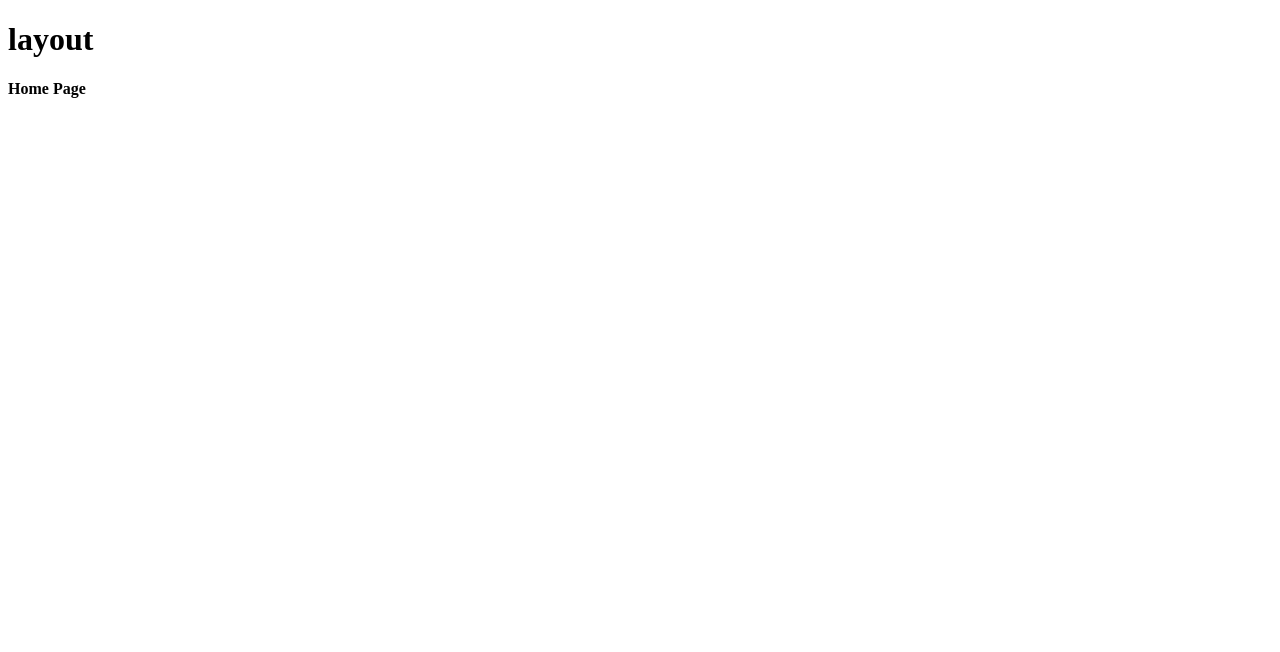
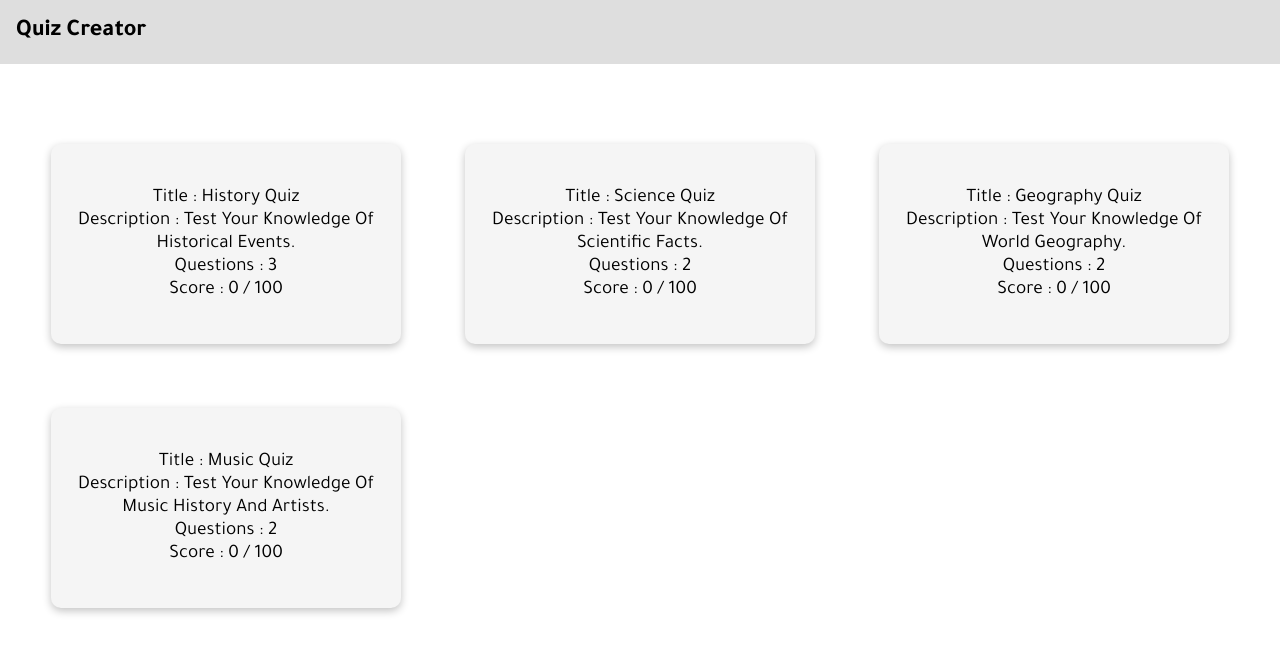
Before and after one commit to AbdoMoh96/quiz_creator, a React (Vite) app: page /home in a window 1280 px wide. Shown: the top 652 px of the page. Built offline with nearby package versions, Linux system fonts and the light colour scheme.

Commit message:
added basic quizzes read
added basic quizzes read

```diff
--- a/index.html
+++ b/index.html
@@ -7,7 +7,7 @@
     <title>Quize App</title>
   </head>
   <body>
-    <div id="root"></div>
+    <main id="root"></main>
     <script type="module" src="/src/main.tsx"></script>
     <noscript>This app requires javascript to work.</noscript>
   </body>
--- a/package.json
+++ b/package.json
@@ -18,7 +18,8 @@
     "react-dom": "^18.2.0",
     "react-redux": "^8.1.2",
     "react-router-dom": "^6.16.0",
-    "sort-by": "^1.2.0"
+    "sort-by": "^1.2.0",
+    "styled-components": "^6.0.8"
   },
   "devDependencies": {
     "@types/node": "^20.7.1",
@@ -30,6 +31,7 @@
     "eslint": "^8.45.0",
     "eslint-plugin-react-hooks": "^4.6.0",
     "eslint-plugin-react-refresh": "^0.4.3",
+    "sass": "^1.68.0",
     "typescript": "^5.0.2",
     "vite": "^4.4.5"
   }
--- /dev/null
+++ b/src/Layout/Assets/scss/index.scss
@@ -0,0 +1,13 @@
+@import url('https://fonts.googleapis.com/css2?family=Tajawal:wght@200;300;400;500;700;800;900&display=swap');
+
+
+* {
+  margin: 0;
+  padding: 0;
+  box-sizing: border-box;
+  font-family: 'Tajawal', sans-serif;
+}
+
+main {
+  min-height: 100vw;
+}
--- /dev/null
+++ b/src/Layout/Components/TopNav/Components/TopNavContainer.tsx
@@ -0,0 +1,21 @@
+import styled from "styled-components";
+
+
+const TopNavContainer = styled.nav`
+  height: 4rem;
+  background-color: #dedede;
+  display: flex;
+  justify-content: space-between;
+  align-items: center;
+
+  .app_logo {
+    padding: 0 1rem;
+    font-size: 1.5rem;
+    font-weight: 700;
+    text-transform: capitalize;
+  }
+
+`;
+
+
+export default TopNavContainer;
--- /dev/null
+++ b/src/Layout/Components/TopNav/TopNav.tsx
@@ -0,0 +1,17 @@
+import React from 'react';
+import TopNavContainer from "@/Layout/Components/TopNav/Components/TopNavContainer.tsx";
+
+
+interface propTypes {
+}
+
+const TopNav: React.FC<propTypes> = () => {
+
+    return (
+        <TopNavContainer>
+            <span className='app_logo'>quiz creator</span>
+        </TopNavContainer>
+    );
+};
+
+export default TopNav;
--- /dev/null
+++ b/src/Layout/Components/TopNav/index.ts
@@ -0,0 +1 @@
+export {default} from './TopNav.tsx';
--- a/src/Layout/Layout.tsx
+++ b/src/Layout/Layout.tsx
@@ -1,17 +1,19 @@
 import React from 'react';
+import '@/Layout/Assets/scss/index.scss';
+import TopNav from "@/Layout/Components/TopNav";
 
 interface propTypes {
     children: JSX.Element | JSX.Element[] | undefined
 }
 
-const Layout : React.FC<propTypes> = ({children}) => {
+const Layout: React.FC<propTypes> = ({children}) => {
 
 
     return (
-        <div>
-            <h1>layout</h1>
+        <>
+            <TopNav/>
             {children}
-        </div>
+        </>
     );
 };
 
--- /dev/null
+++ b/src/Pages/HomePage/Components/Card/Card.tsx
@@ -0,0 +1,23 @@
+import React from 'react';
+import {Quiz} from "@/Types/QuizType.ts";
+
+
+interface propTypes {
+    quiz: Quiz
+}
+
+
+const Card: React.FC<propTypes> = ({quiz}) => {
+
+
+    return (
+        <div className='card'>
+            <span>title : {quiz.title}</span>
+            <span>description : {quiz.description}</span>
+            <span>questions : {quiz.questions_answers.length} </span>
+            <span>score : {quiz.score ?? 0} / 100 </span>
+        </div>
+    );
+};
+
+export default Card;
--- /dev/null
+++ b/src/Pages/HomePage/Components/CardContaner.tsx
@@ -0,0 +1,33 @@
+import styled from "styled-components";
+
+
+const CardContainer = styled.section`
+  display: grid;
+  grid-template-columns: repeat(auto-fill, 350px);
+  grid-auto-rows: 200px;
+  grid-column-gap: 4rem;
+  grid-row-gap: 4rem;
+  justify-content: center;
+  padding-top: 5rem;
+
+  .card {
+    height: 100%;
+    background-color: whitesmoke;
+    display: flex;
+    flex-direction: column;
+    justify-content: center;
+    align-items: center;
+    text-align: center;
+    padding: 0 1rem;
+    border-radius: 10px;
+    box-shadow: rgba(0, 0, 0, 0.24) 0px 3px 8px;
+
+    span {
+      font-size: 1.2rem;
+      text-transform: capitalize;
+    }
+  }
+`;
+
+
+export default CardContainer;
--- a/src/Pages/HomePage/HomePage.tsx
+++ b/src/Pages/HomePage/HomePage.tsx
@@ -1,19 +1,22 @@
 import React from 'react';
 import Layout from "@/Layout";
-// import QuizSelector from "@/Redux/Selectors/QuizSelector.ts";
+import CardContainer from "@/Pages/HomePage/Components/CardContaner.tsx";
+import QuizSelector from "@/Redux/Selectors/QuizSelector.ts";
+import Card from "@/Pages/HomePage/Components/Card/Card.tsx";
 
-interface propTypes {}
+interface propTypes {
+}
 
-const HomePage : React.FC<propTypes> = () => {
-    //const quizzes = QuizSelector();
-
-    /*{quizzes.map((quiz) => {
-                return <h1>{quiz.title}</h1>;
-            })}*/
+const HomePage: React.FC<propTypes> = () => {
+    const quizzes = QuizSelector();
 
     return (
         <Layout>
-          <h4>Home Page</h4>
+            <CardContainer>
+                {quizzes.map((quiz) => {
+                    return <Card quiz={quiz}/>;
+                })}
+            </CardContainer>
         </Layout>
     );
 };
```
Also changed, not shown: src/Pages/HomePage/Components/Card/index.ts (added).
